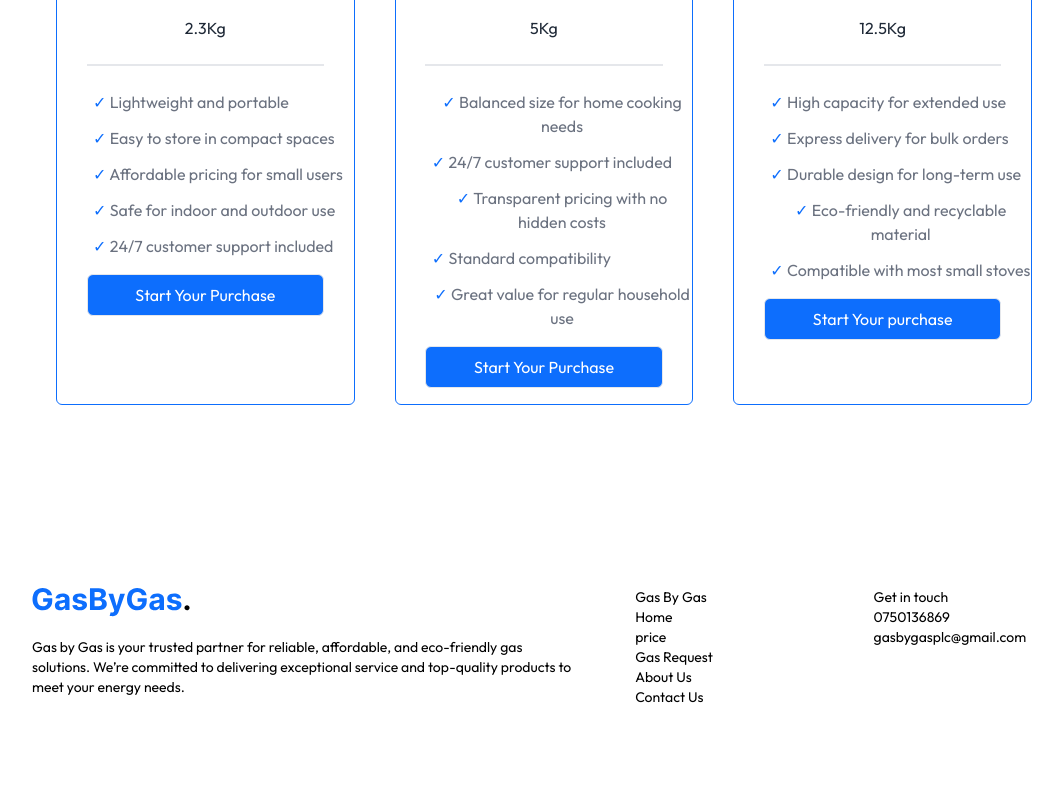
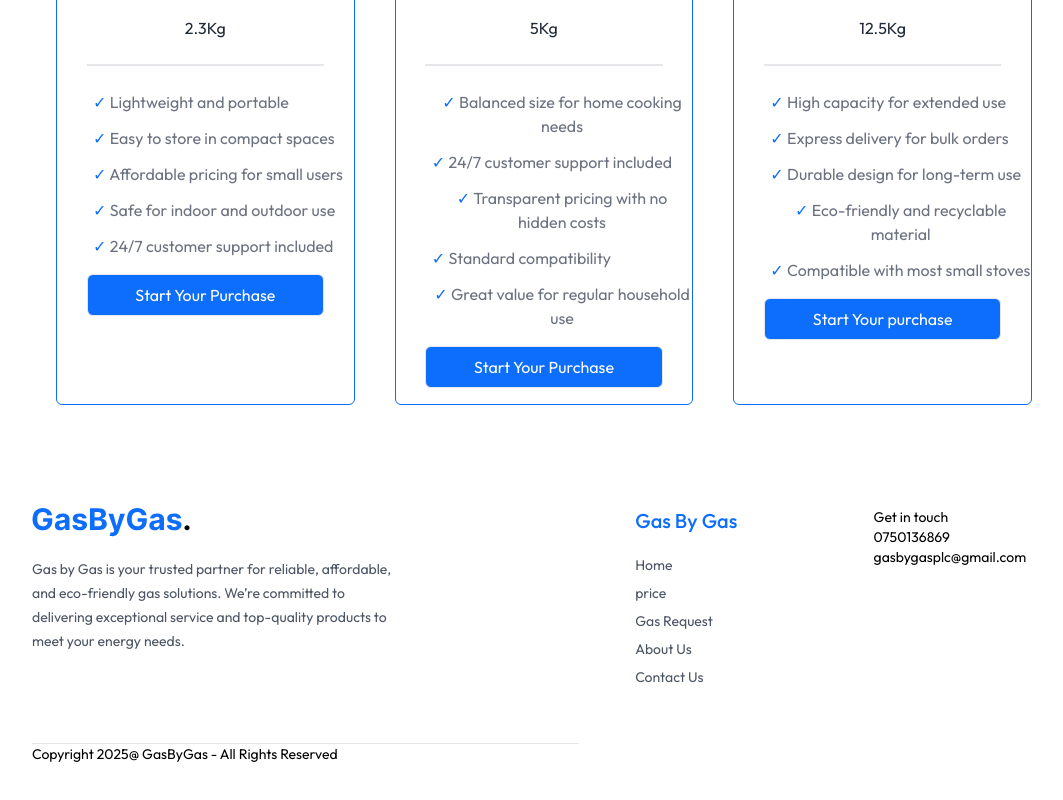
Before and after one commit to gasbygasplc/Supply-Chain-Management-for-Gas-By-Bas-PLC, a React (Vite) app in the folder frontend/: page /Pricing-Cart in a window 1280 px wide. Shown: the part 461-1261 px from the top of the page, without its empty margins (96-1159 px from the left). Before the commit the page ends 1208 px from the top, so only its background shows below. Built offline with nearby package versions, Linux system fonts and the light colour scheme.

Commit message:
Enhance Footer component with improved copyright section and text styling

```diff
--- a/frontend/src/Components/Footer.jsx
+++ b/frontend/src/Components/Footer.jsx
@@ -5,7 +5,7 @@
 
   return (
 
-    <footer className='flex flex-col sm:grid grid-cols-[3fr_1fr_1fr] gap-14 my-10 mt-40 text-sm'>
+    <footer className='flex flex-col sm:grid grid-cols-[3fr_1fr_1fr] gap-14 my-10 mt-20 text-sm'>
 
       {/* ========================================= Left Side ================================================= */}
 
@@ -13,17 +13,17 @@
 
           <img className='mb-5 w-30' src={asstets.logo} alt="" />
 
-          <p>Gas by Gas is your trusted partner for reliable, affordable, and eco-friendly gas solutions. We’re committed to delivering exceptional service and top-quality products to meet your energy needs.</p>
+          <p className='w-full md:w-2/3 text-gray-600 leading-6'>Gas by Gas is your trusted partner for reliable, affordable, and eco-friendly gas solutions. We’re committed to delivering exceptional service and top-quality products to meet your energy needs.</p>
 
         </div>
 
         {/* ========================================== Center Part ============================================= */}
 
-        <div>
+        <div >
 
-          <p>Gas By Gas</p>
+          <p className='text-xl font-medium mb-5 text-primary'>Gas By Gas</p>
 
-          <ul>
+          <ul className='flex flex-col gap-2 text-gray-600'>
 
             <li>Home</li>
             <li>price</li>
@@ -50,6 +50,16 @@
 
         </div>
 
+        {/* ============================================== Footer Copyrights ==================================== */}
+
+        <div>
+
+          <hr />
+
+          <p>Copyright 2025@ GasByGas - All Rights Reserved</p>
+
+        </div>
+
     </footer>
 
   )
```
